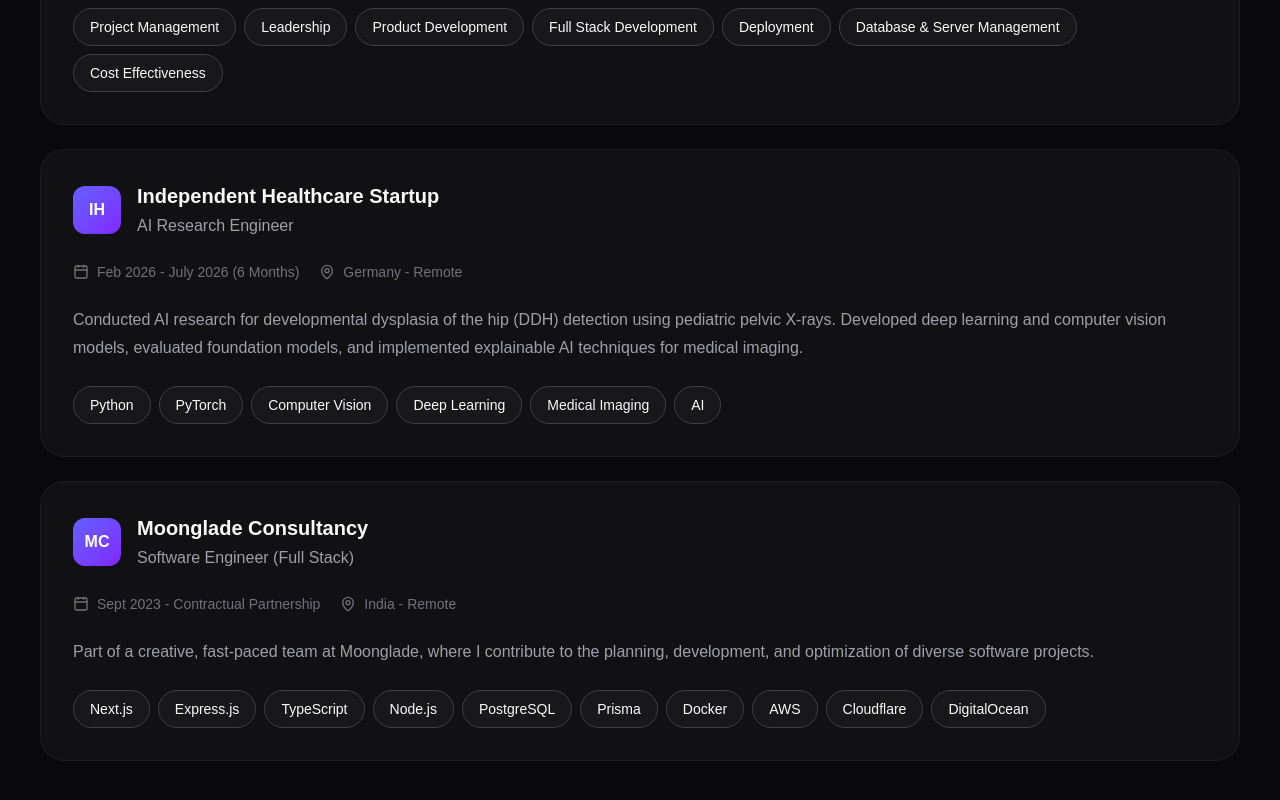
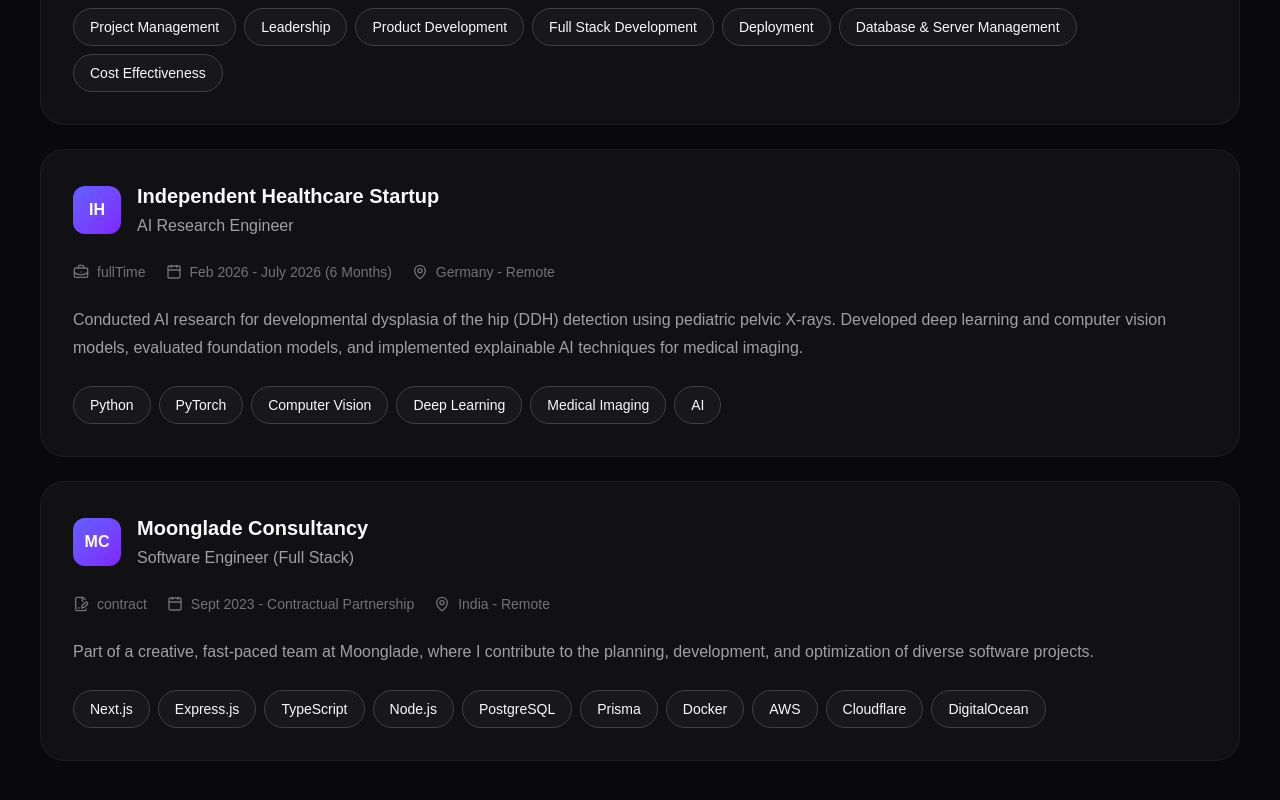
Before and after one commit to devsiddhartha31/devsiddhartha31.github.io, a Next.js app: page / in a window 1280 px wide. Shown: the part 3503-4303 px from the top of the page. Built offline with nearby package versions, Linux system fonts and the light colour scheme.

Commit message:
feat(experience): add employment type metadata

```diff
--- a/components/experience/ExperienceCard.tsx
+++ b/components/experience/ExperienceCard.tsx
@@ -3,6 +3,12 @@ import SkillBadge from "@/components/skills/SkillBadge";
 import {
   Calendar,
   MapPin,
+  Crown,
+  BriefcaseBusiness,
+  Clock3,
+  FileSignature,
+  Laptop,
+  GraduationCap
 } from "lucide-react";
 
 import { ExperienceItem } from "@/types/experience";
@@ -10,6 +16,15 @@ import { ExperienceItem } from "@/types/experience";
 interface Props {
   experience: ExperienceItem;
 }
+
+const employmentTypeIcons = {
+  founder: Crown,
+  fullTime: BriefcaseBusiness,
+  partTime: Clock3,
+  contract: FileSignature,
+  freelance: Laptop,
+  internship: GraduationCap,
+};
 
 export default function ExperienceCard({
   experience,
@@ -20,6 +35,8 @@ export default function ExperienceCard({
     .join("")
     .slice(0, 2)
     .toUpperCase();
+
+  const Icon = employmentTypeIcons[experience.employmentType];
 
   return (
     <article
@@ -80,6 +97,11 @@ export default function ExperienceCard({
       <div className="mt-6 flex flex-wrap items-center gap-5 text-sm text-zinc-500">
 
         <div className="flex items-center gap-2">
+          <Icon size={16} />
+          <span>{experience.employmentType}</span>
+        </div>
+
+        <div className="flex items-center gap-2">
           <Calendar size={16} />
           <span>{experience.duration}</span>
         </div>
--- a/data/experience.ts
+++ b/data/experience.ts
@@ -5,6 +5,7 @@ export const experiences: ExperienceItem[] = [
     id: 1,
     company: "KridAstra",
     role: "Founder & Software Engineer",
+    employmentType: "fullTime",
     duration: "Nov 2022 - Present",
     location: "India",
     description:
@@ -24,6 +25,7 @@ export const experiences: ExperienceItem[] = [
     id: 2,
     company: "Independent Healthcare Startup",
     role: "AI Research Engineer",
+    employmentType: "fullTime",
     duration: "Feb 2026 - July 2026 (6 Months)",
     location: "Germany - Remote",
     description:
@@ -41,6 +43,7 @@ export const experiences: ExperienceItem[] = [
     id: 3,
     company: "Moonglade Consultancy",
     role: "Software Engineer (Full Stack)",
+    employmentType: "contract",
     duration: "Sept 2023 - Contractual Partnership",
     location: "India - Remote",
     description:
--- a/types/experience.ts
+++ b/types/experience.ts
@@ -2,6 +2,7 @@ export interface ExperienceItem {
   id: number;
   company: string;
   role: string;
+  employmentType: string;
   duration: string;
   location: string;
   description: string;
```
